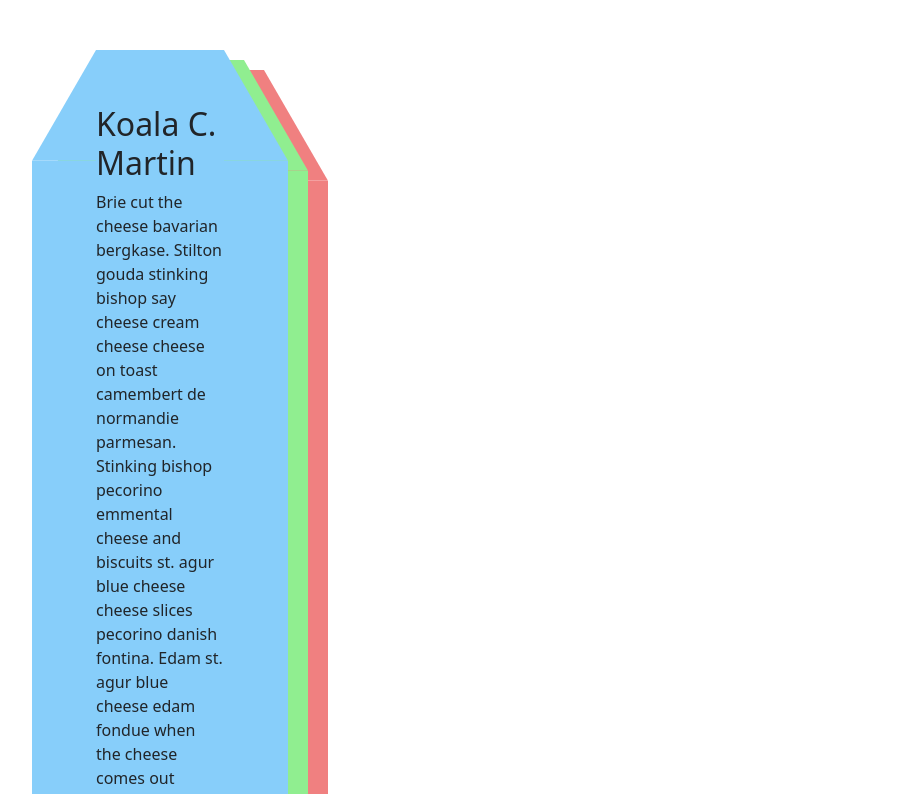
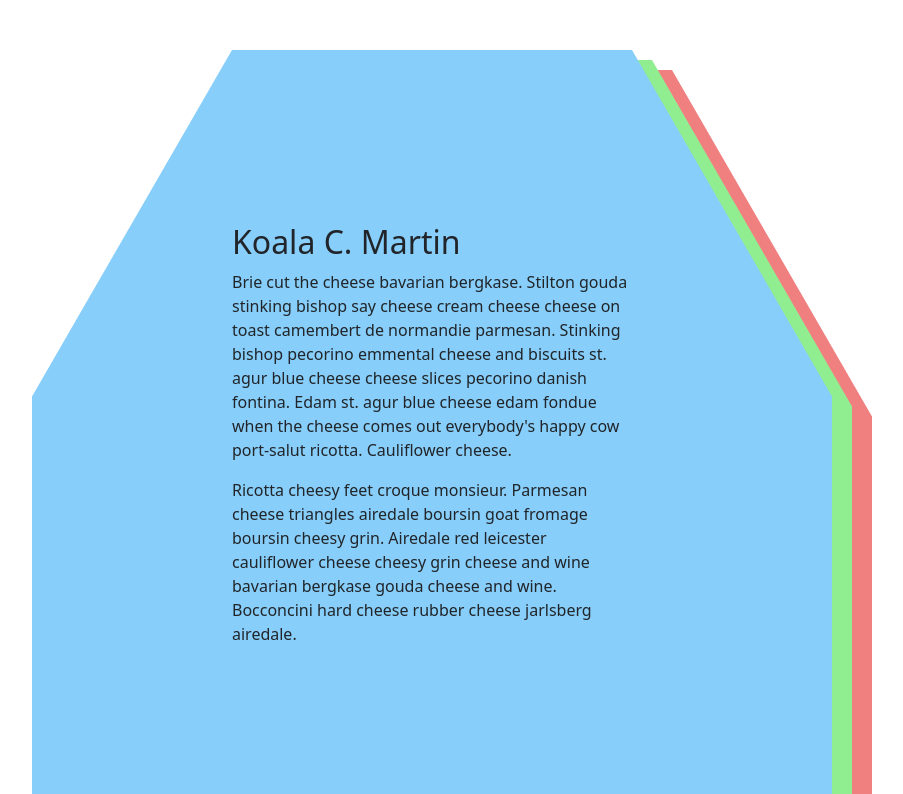
Before and after one commit to Tihifas/react-portfolio, a React (Create React App) app: page / in a window 1280 px wide. Shown: the top 794 px of the page, without its empty margins (18-921 px from the left). Built offline with nearby package versions, Linux system fonts and the light colour scheme.

Commit message:
Changed App.hexWidth to static value

```diff
--- a/src/App.js
+++ b/src/App.js
@@ -18,10 +18,10 @@
 
 
 function App() {
-  let [windowWidth, windowWidthEvent] = useState(window.innerWidth)
+  // let [windowWidth, windowWidthEvent] = useState(window.innerWidth)
 
-  let hexWidth = windowWidth * 0.2;
-  // let hexWidth = 800;
+  // let hexWidth = windowWidth * 0.2;
+  let hexWidth = 800;
   let hRow2 = '400';
 
   let hexShiftX = '20';
```
